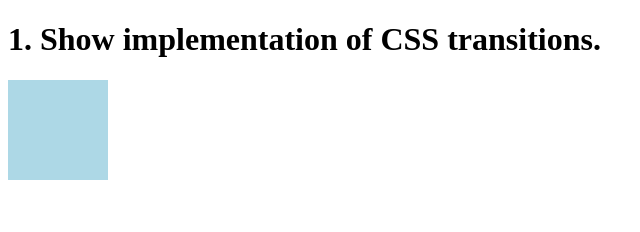
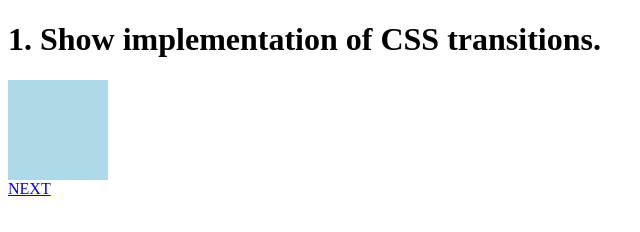
Before and after one commit to SureshJogshn/Day5, a plain HTML site: page index.html in a window 1280 px wide. Shown: the full height of the page, 0-640 px from the left. Drawn offline with Linux system fonts and the light colour scheme.

Commit message:
index.html

```diff
--- a/index.html
+++ b/index.html
@@ -10,5 +10,6 @@
 <body>
     <h1>1. Show implementation of CSS transitions.</h1>
     <div></div>
+    <a href="index2.html">NEXT</a>
 </body>
 </html>
```
